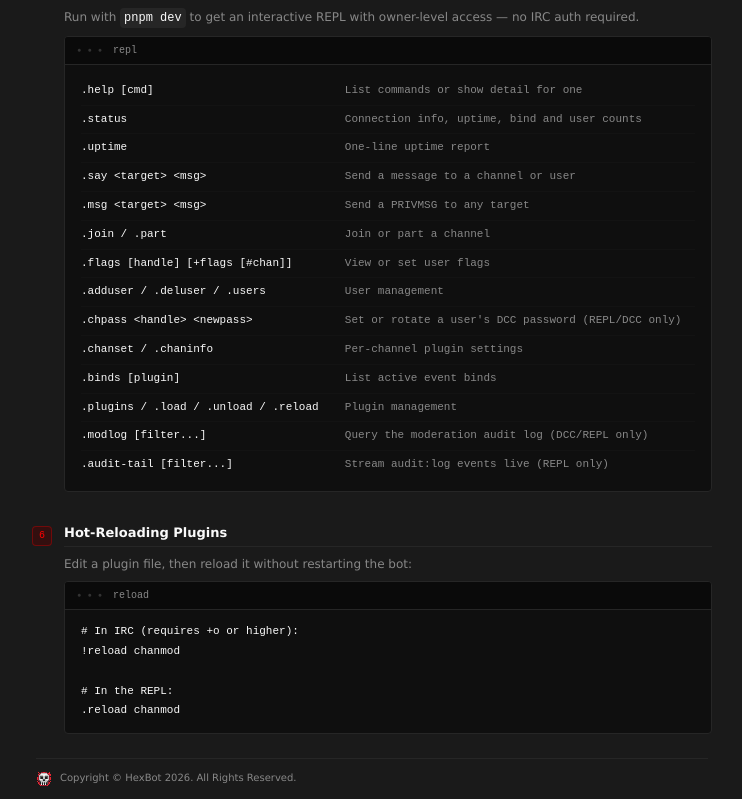
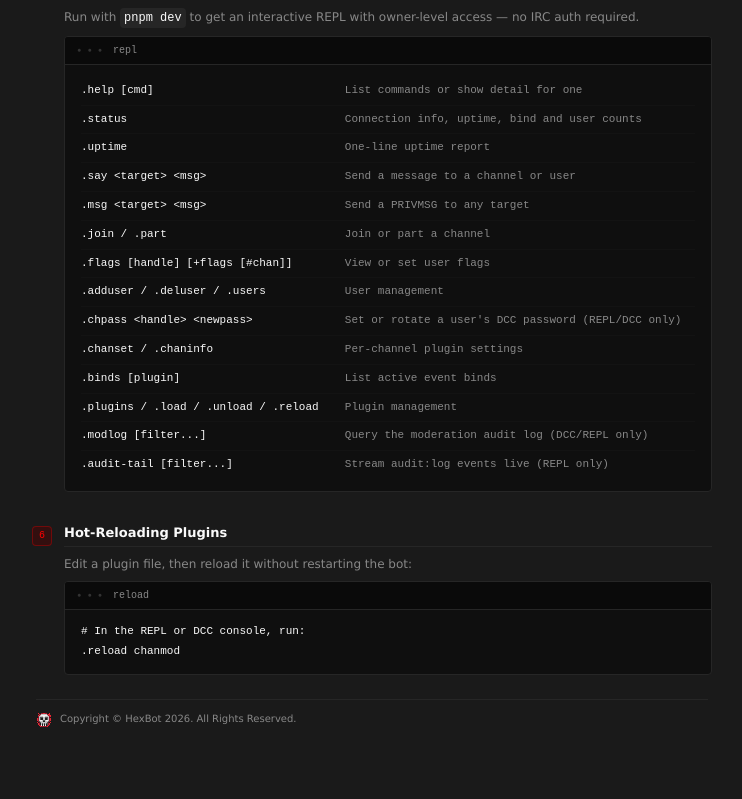
Before and after one commit to jstnmthw/hexbot-web, a Next.js app: page /deploy in a window 1280 px wide. Shown: the part 1663-2462 px from the top of the page, without its empty margins (268-1010 px from the left). After the commit the page ends 2403 px from the top, so only its background shows below. Built offline with nearby package versions, Linux system fonts and the light colour scheme.

Commit message:
Update hot-reloading instructions for plugins in the Deploy section

```diff
--- a/app/(main)/deploy/page.tsx
+++ b/app/(main)/deploy/page.tsx
@@ -144,10 +144,7 @@ pnpm dev            # development, with interactive REPL`}</Terminal>
 
       <Step n={6} title="Hot-Reloading Plugins">
         <p className="mb-2 text-muted-foreground">Edit a plugin file, then reload it without restarting the bot:</p>
-        <Terminal title="reload">{`# In IRC (requires +o or higher):
-!reload chanmod
-
-# In the REPL:
+        <Terminal title="reload">{`# In the REPL or DCC console, run:
 .reload chanmod`}</Terminal>
       </Step>
     </div>
```
